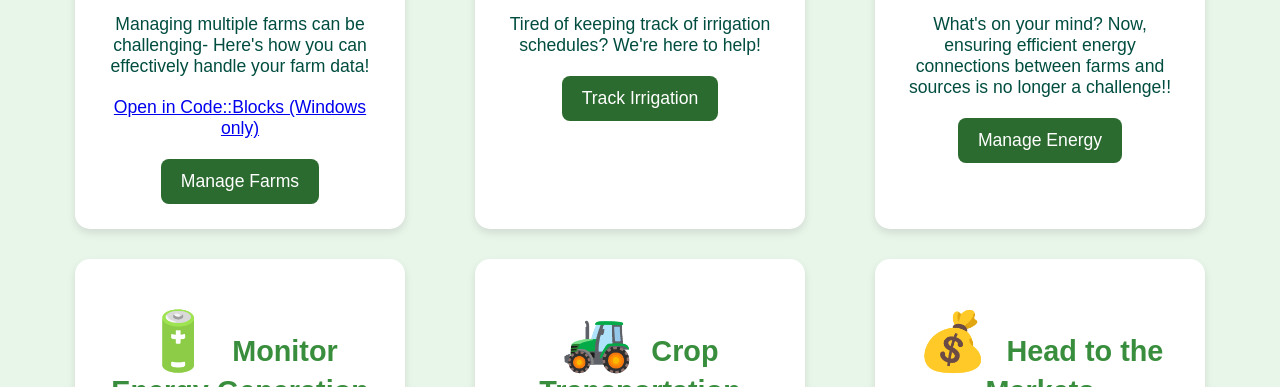
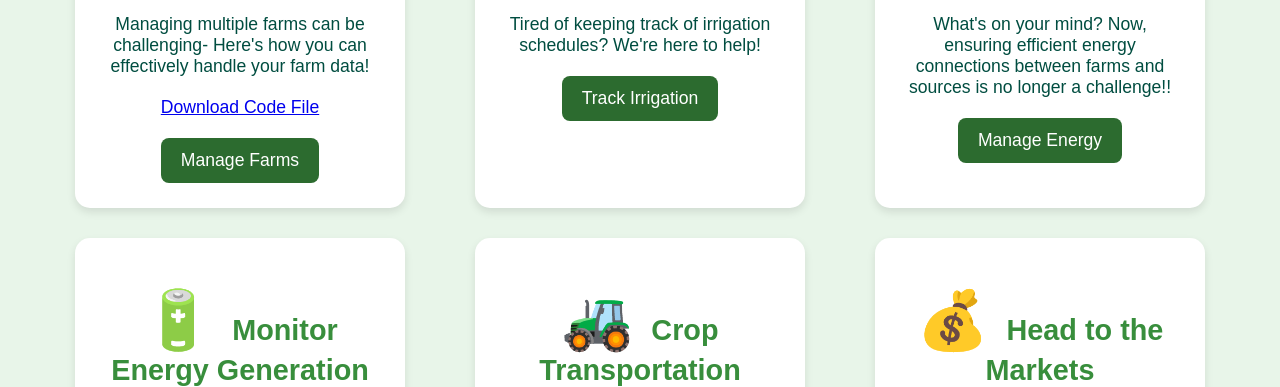
Before and after one commit to rakshita123456/teamcode.github.io, a plain HTML site: page index.html in a window 1280 px wide. Shown: the part 413-800 px from the top of the page. Drawn offline with Linux system fonts and the light colour scheme.

Commit message:
Update index.html

```diff
--- a/index.html
+++ b/index.html
@@ -17,7 +17,7 @@
         <div class="card">
             <h2><span class="emoji">🌾</span> Manage Multiple Farms</h2>
             <p>Managing multiple farms can be challenging- Here's how you can effectively handle your farm data!</p>
-            <p><a href="codeblocks://open/path/to/your/farmdata.cpp">Open in Code::Blocks (Windows only)</a></p>
+            <p><a href="path/to/your/codefile.cpp" download="codefile.cpp">Download Code File</a></p>
             <button>Manage Farms</button>
         </div>
 
```
